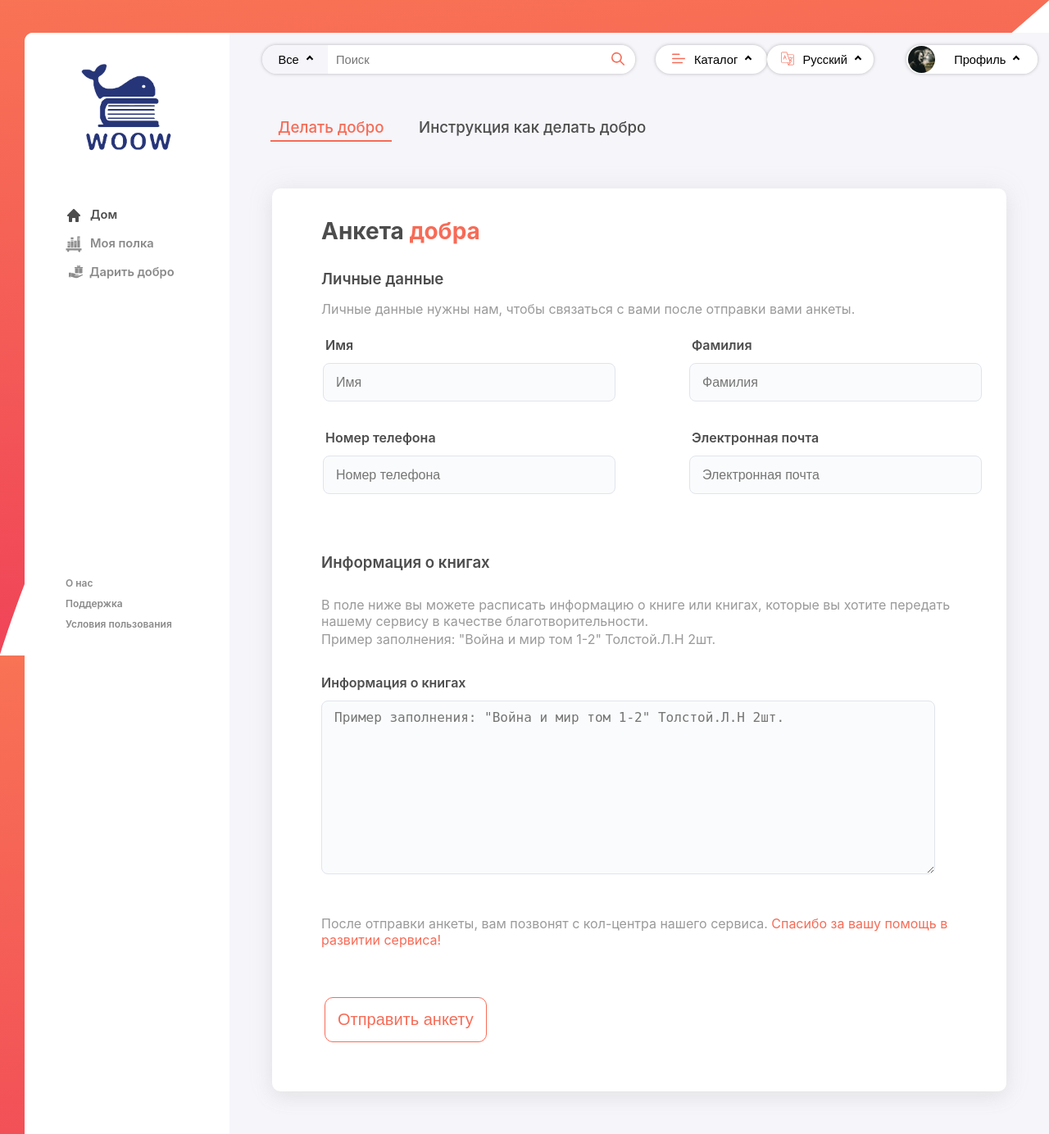
After one commit to RuslanAl1mov/SocialLib, a Django app: page /book_donate in a window 1280 px wide. The commit adds this page. Shown: the whole page at 82% size. Run offline with Django 4.2, Linux system fonts and the light colour scheme.

Commit message:
Добавил страницу "Делай добро"
1. HTML страницы
2. CSS страницы

```diff
--- a/SocialLib/static/marketplace/css/marketplace.css
+++ b/SocialLib/static/marketplace/css/marketplace.css
@@ -758,6 +758,10 @@ input[name="r"] {
     font-weight: 600;
 }
 
+.margin_0 {
+    margin: 0 !important;
+}
+
 .margin_right_30px {
     margin: 0 30px 0 0;
 }
@@ -779,15 +783,44 @@ input[name="r"] {
 }
 
 .margin_top_15px {
-    margin-top: 15px;
+    margin-top: 15px !important;
 }
 
 .margin_top_30px {
-    margin-top: 30px;
+    margin-top: 30px !important;
 }
+
+.margin_top_40px {
+    margin-top: 40px !important;
+}
+
+.margin_top_50px {
+    margin-top: 50px !important;
+}
+
+.margin_top_60px {
+    margin-top: 60px !important;
+}
+
 
 .margin_bottom_30px {
     margin-bottom: 30px;
+}
+
+.padding_0 {
+    padding: 0 !important;
+}
+
+.padding_left_50px {
+    padding-left: 50px !important;
+}
+
+.padding_left_60px {
+    padding-left: 60px !important;
+}
+
+.padding_left_70px {
+    padding-left: 70px !important;
 }
 
 .book_info_author_link {
@@ -1062,12 +1095,11 @@ table {
 
 /* hide contents */
 /* show contents only for selected tab */
-#tab_profile:checked ~ .profile,
-#tab_favour:checked ~ .favour_tab,
-#tab_on_road:checked ~ .on_road_tab,
-#tab_i_read:checked ~ .i_read_tab,
-#tab_history:checked ~ .books_history_tab,
-#tab_security:checked ~ .security {
+#tab_1:checked ~ ._1_tab,
+#tab_2:checked ~ ._2_tab,
+#tab_3:checked ~ ._3_tab,
+#tab_4:checked ~ ._4_tab,
+#tab_5:checked ~ ._5_tab{
     display: block;
 }
 
@@ -1417,3 +1449,13 @@ table {
     text-decoration: none;
     color: #4D4D4D;
 }
+
+.profile_textarea_field {
+    max-width: 80%;
+    min-height: 60px;
+    min-width: 600px;
+    height: 200px;
+    margin-left: 60px;
+    display: block;
+    padding-top: 10px;
+}
--- /dev/null
+++ b/marketplace/templates/book_donate_page/book_donate.html
@@ -0,0 +1,120 @@
+{% load static %}
+
+<!DOCTYPE html>
+<html lang="en">
+
+<head>
+    <meta name="viewport"
+          content="width=device-width, initial-scale=1.0, maximum-scale=1.0, minimum-scale=1.0, user-scalable=no">
+    <title>Social Lib</title>
+    <link rel="stylesheet" href="{% static 'marketplace/css/marketplace.css' %}">
+    <script src="https://ajax.googleapis.com/ajax/libs/jquery/3.5.1/jquery.min.js"></script>
+    <script src="{% static 'marketplace/js/marketplace.js' %}"></script>
+</head>
+
+<body>
+<section class="main_layout">
+    {% include 'components/left_menu.html' %}
+
+    <section class="content_layout">
+        {% include 'components/header.html' %}
+
+        <main class="main_content_layout">
+            <div class="main_content_container">
+
+                <input class="radio_input" type="radio" name="tabs" id="tab_1" checked/>
+                <label class="radio_label" for="tab_1">Делать добро</label>
+                <input class="radio_input" type="radio" name="tabs" id="tab_2"/>
+                <label class="radio_label" for="tab_2">Инструкция как делать добро</label>
+
+                <div class="tab _1_tab">
+                    <div class="profile_white_block">
+                        <form method="POST">
+
+                            <h1 class="category_books_page_content_block_title padding_left_60px margin_top_15px">Анкета
+                                <span class="orange_text">добра</span></h1>
+                            <p class="main_books_content_block_secondary_title margin_0 margin_top_30px padding_left_60px bold_paragraph">
+                                Личные данные</p>
+                            <p class="book_info_paragraph grey_paragraph padding_left_60px margin_top_15px">Личные
+                                данные нужны нам, чтобы связаться с вами после отправки вами анкеты.</p>
+
+                            <div>
+                                <table>
+                                    <tbody>
+                                    <tr class="tr_raw">
+                                        <td class="td_raw user_profile_td">
+                                            <label class="input_label_bold" for="first_name">Имя</label>
+                                            <input class="profile_input_field" type="text" name="first_name"
+                                                   placeholder="Имя" id="first_name" required>
+
+                                        </td>
+                                        <td class="td_raw user_profile_td">
+                                            <label class="input_label_bold" for="last_name">Фамилия</label>
+                                            <input class="profile_input_field" type="text" name="last_name"
+                                                   placeholder="Фамилия" id="last_name" required>
+                                        </td>
+                                    </tr>
+                                    <tr class="tr_raw">
+                                        <td class="td_raw user_profile_td">
+                                            <label class="input_label_bold" for="phone">Номер телефона</label>
+                                            <input class="profile_input_field" type="tel" name="phone_number" id="phone"
+                                                   placeholder="Номер телефона"
+                                                   pattern="[0-9]{2} [0-9]{3}-[0-9]{2}-[0-9]{2}"
+                                                   required>
+                                        </td>
+                                        <td class="td_raw user_profile_td">
+                                            <label class="input_label_bold" for="email">Электронная почта</label>
+                                            <input class="profile_input_field" type="email" name="email"
+                                                   placeholder="Электронная почта" id="email" required>
+
+                                        </td>
+                                    </tr>
+                                    </tbody>
+                                </table>
+
+                                <p class="main_books_content_block_secondary_title margin_0 margin_top_60px padding_left_60px bold_paragraph">
+                                    Информация о книгах</p>
+
+                                <p class="book_info_paragraph grey_paragraph padding_left_60px margin_top_30px">В поле
+                                    ниже вы можете расписать информацию о книге или книгах, которые вы хотите передать
+                                    нашему сервису в качестве благотворительности. </p>
+                                <p class="book_info_paragraph grey_paragraph padding_left_60px line_height_30">
+                                    Пример заполнения: "Война и мир том 1-2" Толстой.Л.Н 2шт. </p>
+
+                                <label class="input_label_bold margin_top_30px padding_left_60px" for="books_info">Информация
+                                    о книгах</label>
+                                <textarea class="profile_input_field profile_textarea_field" name="product_keywords_ru"
+                                          id="books_info"
+                                          placeholder='Пример заполнения: "Война и мир том 1-2" Толстой.Л.Н 2шт.'></textarea>
+
+
+                                <p class="book_info_paragraph grey_paragraph padding_left_60px margin_top_50px">После отправки анкеты, вам позвонят с кол-центра нашего сервиса. <span class="orange_text">Спасибо за вашу помощь в развитии сервиса!</span></p>
+
+                                <div class="bottom_button_block">
+                                    <input class="input_submit_btn" type="submit" value="Отправить анкету">
+                                </div>
+
+
+                            </div>
+                        </form>
+                    </div>
+                </div>
+
+                <div class="tab _2_tab">
+                    <div class="profile_white_block">
+                        <div class="main_upper_block padding_left_70px margin_top_30px">
+                            <h1 class="category_books_page_content_block_title">Инструкция как <span
+                                    class="orange_text">делать добро</span></h1>
+                        </div>
+                    </div>
+                </div>
+
+
+            </div>
+        </main>
+    </section>
+</section>
+
+
+</body>
+</html>
--- a/marketplace/urls.py
+++ b/marketplace/urls.py
@@ -8,5 +8,6 @@ urlpatterns = [
     path('category', views.category_books_page, name='category_books'),
     path('book_search', views.search_result_page, name='book_search'),
     path('profile', views.user_profile_page, name='user_profile'),
-    path('book_shelf', views.books_shelf_page, name='book_shelf')
+    path('book_shelf', views.books_shelf_page, name='book_shelf'),
+    path('book_donate', views.book_donate_page, name='book_donate')
 ]
--- a/marketplace/views.py
+++ b/marketplace/views.py
@@ -25,3 +25,7 @@ def user_profile_page(request):
 
 def books_shelf_page(request):
     return render(request, 'book_shelf_page/book_shelf.html')
+
+
+def book_donate_page(request):
+    return render(request, 'book_donate_page/book_donate.html')
```
Also changed, not shown: marketplace/templates/book_shelf_page/book_shelf.html (+12 -12 lines).
